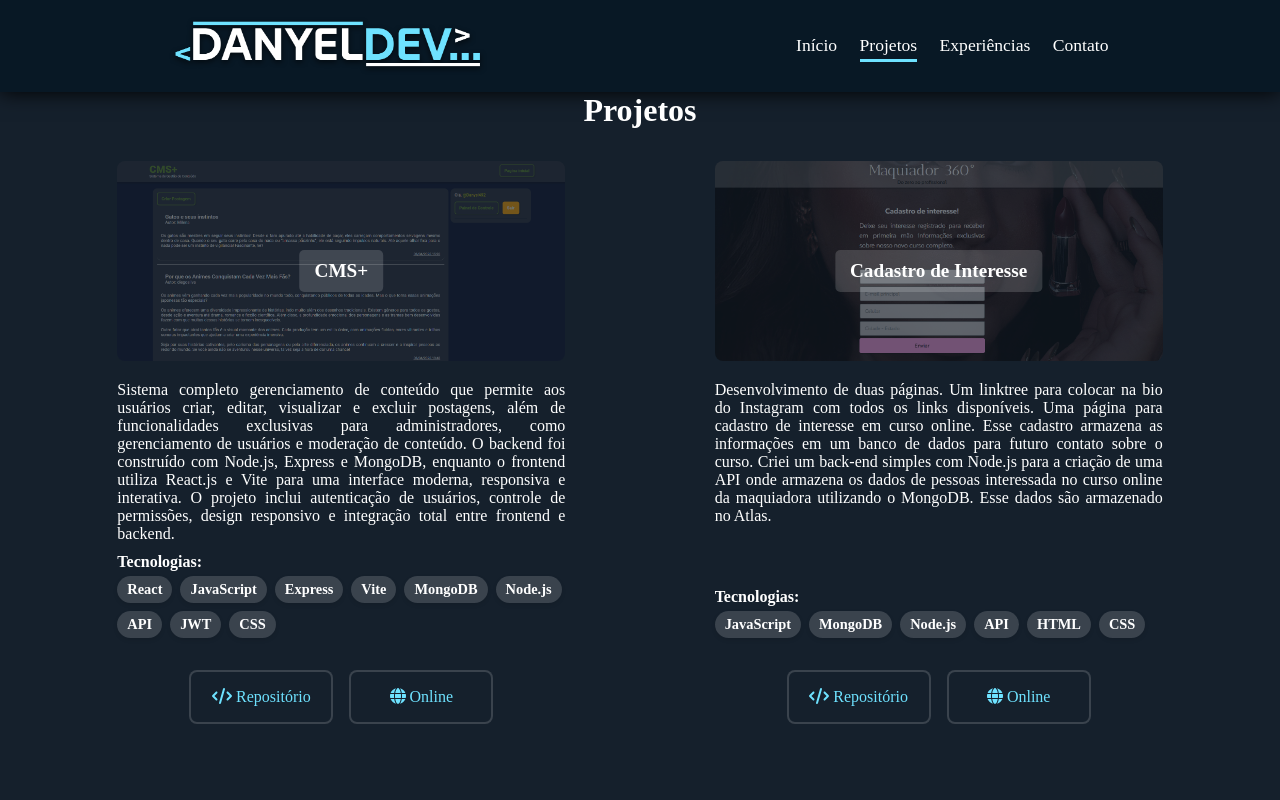
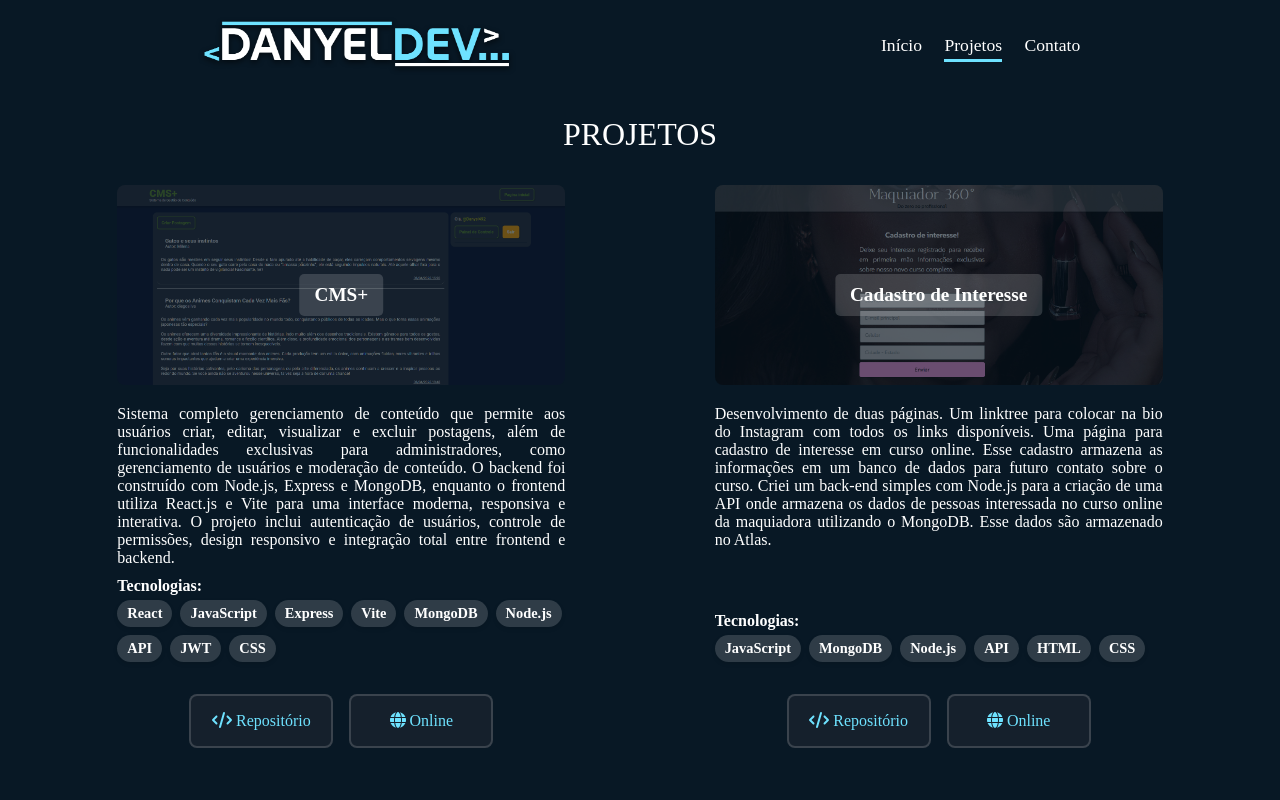
Before and after one commit to Danyel492/portfolio-danyeldev, a React (Vite) app: page /projects in a window 1280 px wide. Shown: the top 800 px of the page. Built offline with nearby package versions, Linux system fonts and the light colour scheme; a web font is replaced by a local one.

Commit message:
Refactor: Remove MatrixEffect component; update Project component to accept limit prop and adjust rendering; enhance contact page styles and links; modify home page for smoother navigation and project display

```diff
--- a/src/components/Header.jsx
+++ b/src/components/Header.jsx
@@ -20,11 +20,6 @@ export const Header = () => {
                             </NavLink>
                         </li>
                         <li>
-                            <NavLink to="/experiences" className={({ isActive }) => (isActive ? 'active' : '')}>
-                                Experiências
-                            </NavLink>
-                        </li>
-                        <li>
                             <NavLink to="/contact" className={({ isActive }) => (isActive ? 'active' : '')}>
                                 Contato
                             </NavLink>
--- a/src/components/MatrixEffect.jsx
+++ /dev/null
@@ -1,50 +0,0 @@
-// TODO esse codigo matrix eu importei pronto e fiz umas anotações
-import React, { useRef, useEffect } from "react";
-
-export const MatrixEffect = () => {
-  const canvasRef = useRef(null);
-
-  useEffect(() => {
-    const canvas = canvasRef.current;
-    const ctx = canvas.getContext("2d");
-
-    // Ajusta o tamanho do canvas para preencher a tela
-    canvas.width = window.innerWidth;
-    canvas.height = window.innerHeight;
-
-    const fontSize = 16;
-    const columns = canvas.width / fontSize; // Número de colunas
-    const drops = Array(Math.floor(columns)).fill(1); // Posição inicial das "gotas"
-
-    // Caracteres relacionados à programação
-    const programmingChars = "0123456789ABCDEFGHIJKLMNOPQRSTUVWXYZabcdefghijklmnopqrstuvwxyz<>[]{}()=+-*/%!&|^~";
-
-    const drawMatrix = () => {
-      ctx.fillStyle = "rgba(21, 32, 44, 0.40)"; // Fundo com a cor #15202c e leve transparência
-      ctx.fillRect(0, 0, canvas.width, canvas.height);
-
-      ctx.fillStyle = "#6ee2ff30"; // Cor do texto (verde Matrix)
-      ctx.font = `${fontSize}px monospace`;
-
-      drops.forEach((y, x) => {
-        // Seleciona um caractere aleatório da string
-        const text = programmingChars[Math.floor(Math.random() * programmingChars.length)];
-        ctx.fillText(text, x * fontSize, y * fontSize);
-
-        // Reinicia a gota quando ela sai da tela ou aleatoriamente
-        if (y * fontSize > canvas.height || Math.random() > 0.975) {
-          drops[x] = 0;
-        }
-
-        drops[x]++;
-      });
-    };
-
-    const interval = setInterval(drawMatrix, 60);
-
-    // Limpa o intervalo ao desmontar o componente
-    return () => clearInterval(interval);
-  }, []);
-
-  return <canvas ref={canvasRef} style={{ position: "fixed", top: 0, left: 0, zIndex: -1 }} />;
-};
--- a/src/components/Project.jsx
+++ b/src/components/Project.jsx
@@ -36,11 +36,12 @@ const projects = [
     }
 ];
 
-const Project = () => {
+const Project = ({ limit }) => {
+    const displayedProjects = limit ? projects.slice(0, limit) : projects;
 
     return (
         <div className="component-projects-container">
-            {projects.map((project, index) => (
+            {displayedProjects.map((project, index) => (
                 <div className="container-project" key={index}>
                     <div>
                         <div className="banner-project" onClick={() => openModal(project)}>
@@ -54,7 +55,7 @@ const Project = () => {
                         <p>{project.descricao}</p>
                     </div>
                     <div>
-                        <p className="technologies">
+                        <div className="technologies">
                             <strong>Tecnologias:</strong>
                             <div className="tech-list">
                                 {project.tecnologias.map((tech, techIndex) => (
@@ -63,7 +64,7 @@ const Project = () => {
                                     </span>
                                 ))}
                             </div>
-                        </p>
+                        </div>
                         <p className="btn-links">
                             <a href={project.linkRepositorio} target="_blank" rel="noopener noreferrer">
                                 <FontAwesomeIcon icon={faCode} /> Repositório
--- a/src/pages/contact.css
+++ b/src/pages/contact.css
@@ -94,3 +94,11 @@ a:hover {
     background-color:#008000;
     cursor: pointer;
 }
+
+.contact a svg {
+    width: 1.2rem;
+}
+.contact a {
+    border-bottom: 1px solid var(--ciano);
+    color: var(--ciano);
+}
--- a/src/pages/contact.jsx
+++ b/src/pages/contact.jsx
@@ -1,6 +1,6 @@
 import './contact.css'
 import { FontAwesomeIcon } from '@fortawesome/react-fontawesome'
-import { faEnvelope } from '@fortawesome/free-solid-svg-icons';
+import { faEnvelope, faLink } from '@fortawesome/free-solid-svg-icons';
 import { faLinkedin, faGithub, faWhatsapp } from '@fortawesome/free-brands-svg-icons';
 import { useState } from 'react';
 
@@ -69,7 +69,8 @@ export const Contact = () => {
                     <div>
                         <p>Se quiser conhecer um pouco mais da minha trajetória, conquistas e conexões, dá uma olhada no meu perfil no LinkedIn!</p>
                         <span>
-                            <a href="https://www.linkedin.com/in/danyeldev/" target='_blank'>in/danyeldev</a>
+                            <a href="https://www.linkedin.com/in/danyeldev/" target='_blank'>
+                            <FontAwesomeIcon icon={faLink} /> in/danyeldev</a>
                         </span>
                         <p>Estou sempre aberto a boas conversas e oportunidades.</p>
                     </div>
@@ -83,7 +84,8 @@ export const Contact = () => {
                         Curioso pra ver meus projetos? No meu GitHub você encontra o que venho codando por aí
                         </p>
                         <span>
-                            <a href="https://github.com/Danyel492" target='_blank'>@Danyel492</a>
+                            <a href="https://github.com/Danyel492" target='_blank'>
+                            <FontAwesomeIcon icon={faLink} /> @Danyel492</a>
                         </span>
                     </div>
                 </div>
--- a/src/pages/home.css
+++ b/src/pages/home.css
@@ -104,13 +104,16 @@ h3 {
     margin-bottom: 2rem;
 }
 
-.about-me-links {
+.about-me-links, .projects-links {
     display: flex;
     flex-direction: row;
     justify-content: space-around;
     text-align: center;
 }
-.about-me-links a {
+.projects-links {
+    margin-bottom: 1rem;
+}
+.about-me-links a, .projects-links a {
     color: var(--ciano);
     background: var(--azul-medio);
     border: 2px solid var(--cinza-medio);
@@ -118,11 +121,14 @@ h3 {
     border-radius: .5rem;
     width: 9rem;
 }
+.projects-links a {
+    width: 11rem;
+    text-align: center;
+}
 
-.about-me-links a:hover {
+.about-me-links a:hover, .projects-links a:hover {
     background-color: var(--cinza-medio);
 }
-
 #more-about {
     text-align: center;
 }
@@ -164,7 +170,6 @@ h3 {
     }
 
 }
-
 /* #section-home article:first-child {
     border: 1px solid red;
 } */
--- a/src/pages/home.jsx
+++ b/src/pages/home.jsx
@@ -1,17 +1,18 @@
 import './home.css'
+import './projects.css'
 import { FontAwesomeIcon } from '@fortawesome/react-fontawesome'
 import { faChevronDown } from '@fortawesome/free-solid-svg-icons';
 import { Link } from 'react-router-dom'
 import { HardSkills } from '../components/HardSkills';
-import { MatrixEffect } from '../components/MatrixEffect';
+import Project from '../components/Project';
+export const Home = () => {
 
-export const Home = () => {
     return (
         <main>
             <section id='section-home'>
                 <article>
                     <div>
-                     <MatrixEffect /> {/*Esse matrix efect importei pronto */}
+
                         <div className='wellcome'>
                             <span className="wellcome1">
                                 sejam todos
@@ -44,8 +45,15 @@ export const Home = () => {
                                     Pode conferir um pouco mais do meu trabalho atravez dos links abaixo:
                                 </p>
                                 <div className='about-me-links'>
-                                    <Link to='/projects'>Projetos</Link>
-                                    <Link to='/experiences'>Experiências</Link>
+                                    <a
+                                        href="#projects"
+                                        onClick={(e) => {
+                                            e.preventDefault();
+                                            document.getElementById('projects').scrollIntoView({ behavior: 'smooth' });
+                                        }}
+                                    >
+                                        Projetos
+                                    </a>
                                     <Link to='https://drive.google.com/file/d/1fQyafP-zAHl2BPuyR1_VWfDhJBeiitWF/view?usp=sharing' target='_brank'>CV</Link>
                                 </div>
                             </div>
@@ -68,8 +76,12 @@ export const Home = () => {
                     </div>
                 </article>
 
-                <article id='more-about'>
-                    <p>..em breve, um pouco mais sobre mim.</p>
+                <article id="projects" className='projects-container'>
+                    <h2>Projetos</h2>
+                    <Project limit={4} />
+                    <div className="projects-links">
+                        <Link to="/projects">Ver todos os projetos</Link>
+                    </div>
                 </article>
             </section>
         </main>
--- a/src/pages/projects.css
+++ b/src/pages/projects.css
@@ -2,4 +2,12 @@
     display: flex;
     flex-direction: column;
     align-items: center;
+    background-color: var(--azul-escuro);
 }
+
+.projects-container >h2:first-child {
+    margin-top: 1.5rem;
+    text-transform: uppercase;
+    font-weight: 100;
+    font-size: 2rem;
+}
--- a/src/pages/projects.jsx
+++ b/src/pages/projects.jsx
@@ -5,7 +5,7 @@ import './projects.css'
 export const Projects = () => {
     return (
         <div className="projects-container">
-            <h1>Projetos</h1>
+            <h2>Projetos</h2>
             <Project />
         </div>
     );
```
